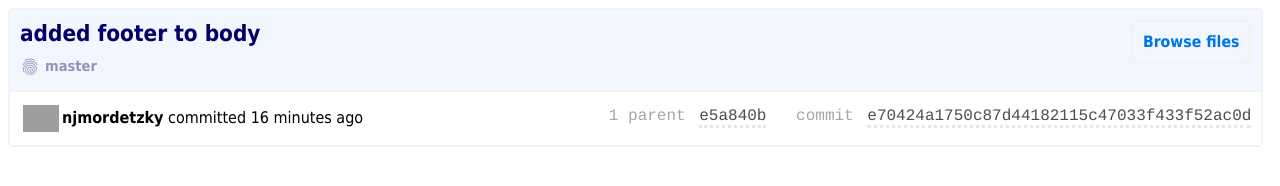
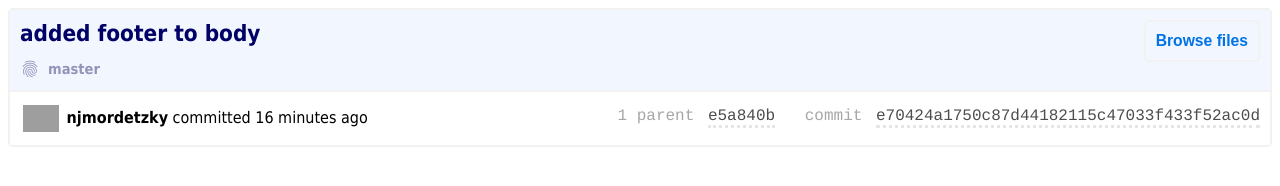
Before and after one commit to njmordetzky/njmordetzky, a plain HTML site: page Assignment-one.html in a window 1280 px wide. Drawn offline with Linux system fonts and the light colour scheme; grey boxes are pictures that could not be loaded.

Commit message:
The edit for your second set of comments

```diff
--- a/Assignment-one.html
+++ b/Assignment-one.html
@@ -6,22 +6,27 @@
 </head>
 <body>
   <div class="rectangle-first">
-    <div class="blue-top">added footer to body
-      <span class="browse-button">Browse files
-      </span>
+    <div class="blue-top">
+    	<span>added footer to body</span>
+      <button class="browse-button">Browse files
+      </button>
       <div class="blue-master">
         <i class="material-icons" style="font-size:20px;">fingerprint
-        </i>master
+        </i>
+        <span class="header-rowtwo">master</span>
       </div>
     </div>
     <div class="white-bottom">
-      <img src="https://encrypted-tbn0.gstatic.com/images?q=tbn:ANd9GcStXg9lvedtOqafXDO-PzuX8ai46vH1R4e_hc3pw-HkxdMkUk_l" height="27" class="fire-bit"><b>njmordetzky</b> committed 16 minutes ago
-      <span class="primeval-textstring">
+      <img src="https://encrypted-tbn0.gstatic.com/images?q=tbn:ANd9GcStXg9lvedtOqafXDO-PzuX8ai46vH1R4e_hc3pw-HkxdMkUk_l" class="fire-bit">
+      <span class="footer-firsttext">njmordetzky</span>
+      <span>committed 16 minutes ago</span>
+      <div class="primeval-textstring">
         <span class="lighter-primeval">1 parent</span>
         <span class="darker-primeval">e5a840b</span>
         <span class="lighter-primeval">commit</span>
-        <span class="darker-primeval">e70424a1750c87d44182115c47033f433f52ac0d</span>
-      </span>
+        <span class="darker-primeval">e70424a1750c87d44182115c47033f433f52ac0d
+        </span>
+      </div>
     </div>
   </div>
 </body>
--- a/css/assignment-one.css
+++ b/css/assignment-one.css
@@ -1,61 +1,90 @@
-.rectangle-first{
-  width: 99%;
-  height: 135px;
+.rectangle-first {
+  display: block;
   border-radius: 5px;
   border: #f2f2f2 2px solid;
 }
-/*top blue section*/
-.blue-top{
+
+/* top blue section */
+
+.blue-top {
   padding: 10px;
   height: 60px;
-  /*top: 50px;*/
   background-color: #f1f6ff;
   border-bottom: #f2f2f2 2px solid;
   color: #000066;
   font-family: tahoma;
   font-weight: 600;
-  font-size: 140%;
+  font-size: 22.4px;
 }
-.browse-button{
+
+.browse-button {
+  background-color: transparent;
   color: #0073e6;
   border-radius: 5px;
   padding: 10px;
   border: #f2f2f2 2px solid;
   float: right;
-  font-size: 70%;
+  font-size: 15.68px;
+  font-weight: 600;
+  transition-duration: .4s;
+  cursor: pointer;
 }
-/*fingerprint icon*/
-.material-icons{
-  vertical-align: middle;
-  padding: 0px 5px 0px 0px;
+
+.browse-button:hover {
+  background-color: #0073e6;
+  color: #f1f6ff;
 }
-.blue-master{
+
+/* fingerprint icon */
+
+.material-icons {
+  vertical-align: -5px;
+  padding: 0px 1px 0px 0px;
+  font-size: 20px !important;
+}
+
+.blue-master {
   line-height: 40px;
   color: #9494ba;
-  font-size: 65%;
 }
-/*bottom white section*/
-.white-bottom{
-  background-color: white;
+
+.header-rowtwo {
+  font-size: 14.56px;
+}
+
+/* bottom wite section */
+
+.white-bottom {
+  background-color: #ffffff;
   padding: 10px;
   font-family: tahoma;
 }
-.fire-bit{
+
+.fire-bit {
   vertical-align: middle;
   padding: 3px;
+  height: 27px;
 }
-/*right floated primitive text*/
-.primeval-textstring{
+
+.footer-firsttext {
+  font-weight: bold;
+}
+
+/* right floated primitive text */
+
+.primeval-textstring {
   font-family: courier;
   line-height: 175%;
   float: right;
   color: #4d4d4d;
 }
-.lighter-primeval{
+
+.lighter-primeval {
   color: #a6a6a6;
   padding: 4px;
   padding-left: 20px;
 }
-.darker-primeval{
+
+.darker-primeval {
   border-bottom: dotted #e6e6e6;
 }
```
